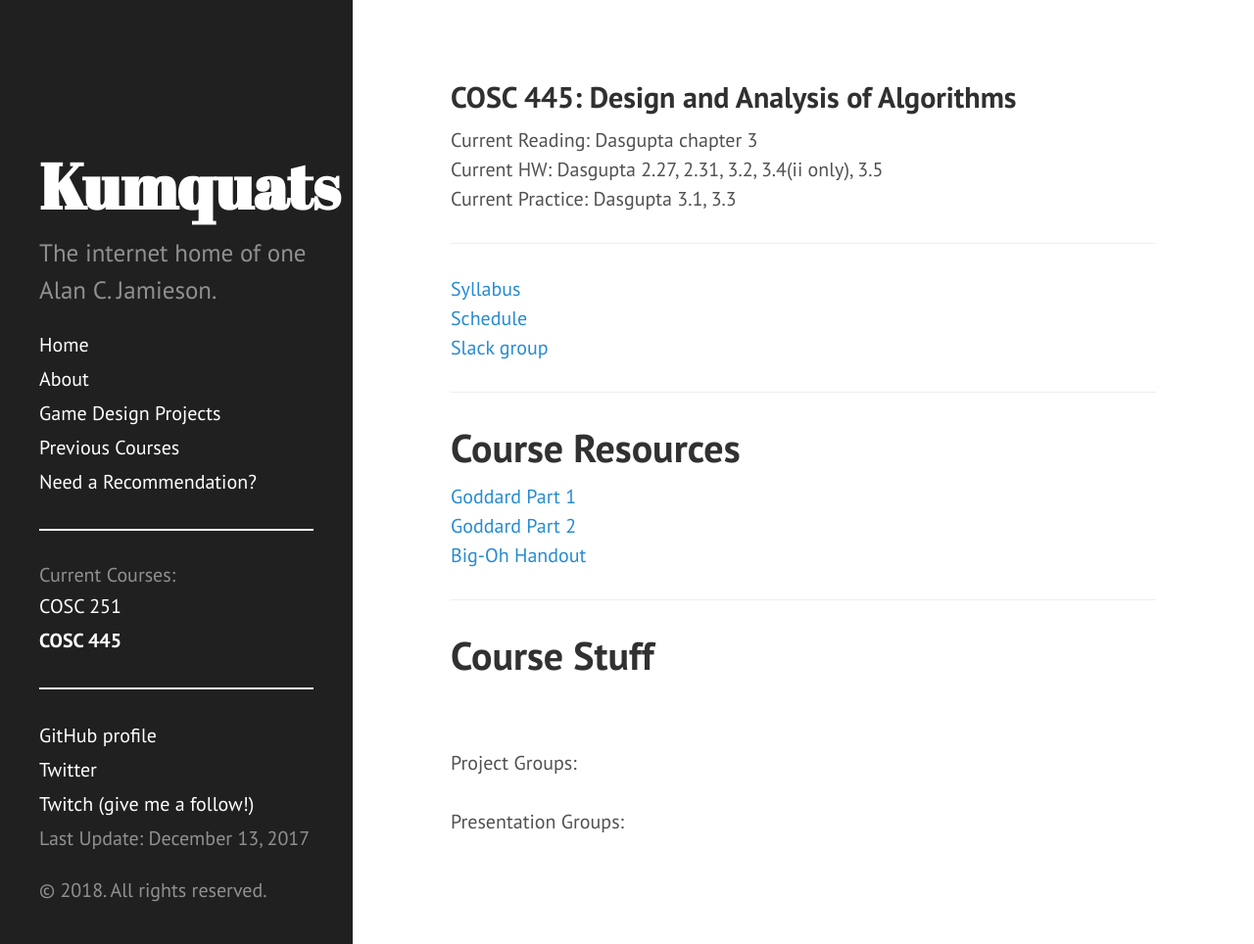
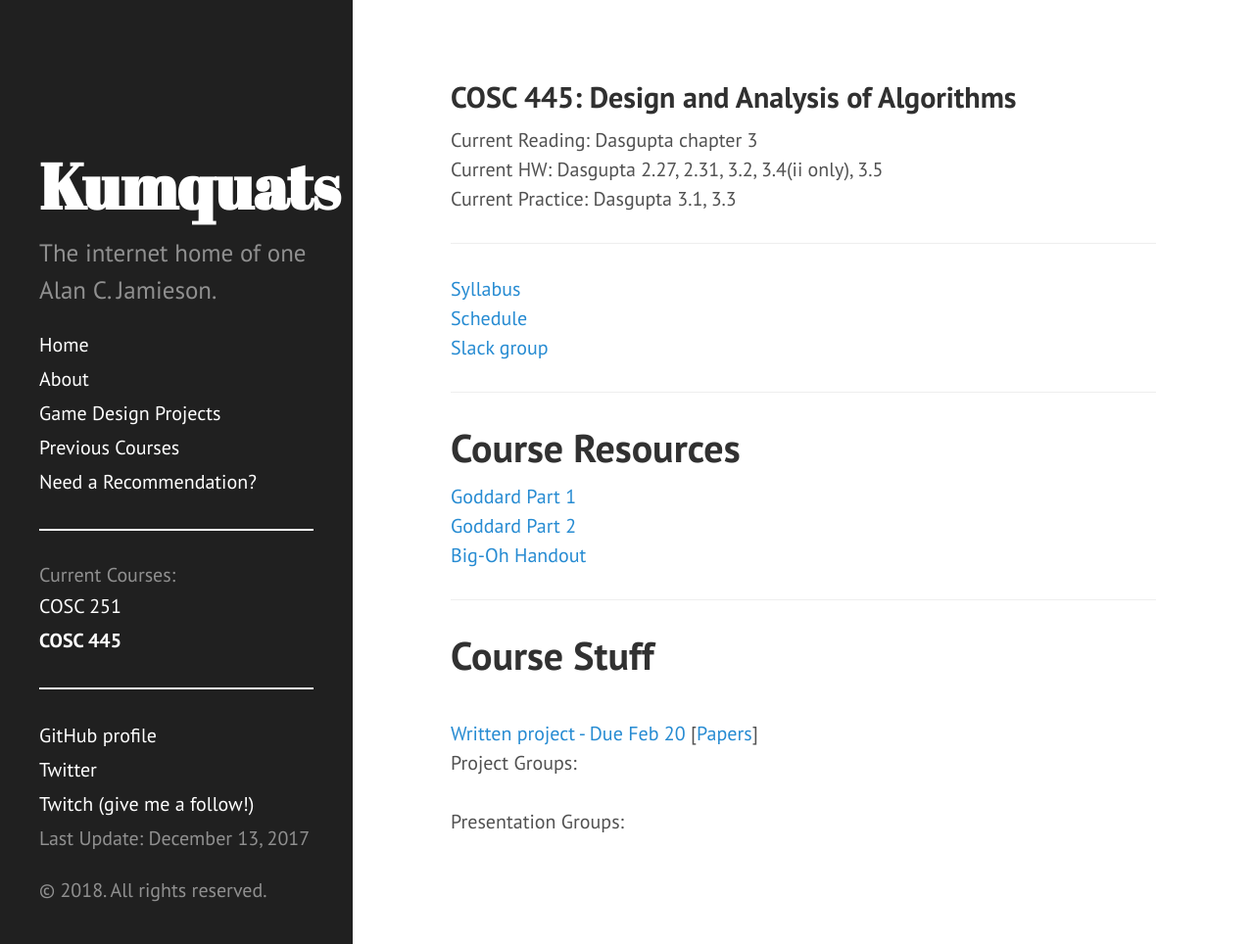
Before and after one commit to ripark/ripark.github.io, a Jekyll site: the page built from s18/cosc445.html, in a window 1280 px wide and 964 px high. Shown: the whole window at 98% size. Built offline with Jekyll 4.4.1, drawn with Linux system fonts in a browser that asks for light colours; Markdown is read by kramdown in place of the engine named in the settings.

Commit message:
445 proj 1

```diff
--- a/s18/cosc445.html
+++ b/s18/cosc445.html
@@ -28,6 +28,7 @@
 <hr>
 <h1>Course Stuff</h1>
 <br>
+<a href="http://ripark.github.io/s18/445proj1.pdf">Written project - Due Feb 20</a> [<a href="http://ripark.github.io/s18/Proj1Papers.zip">Papers</a>]
 <br>
 Project Groups:
 <br>
```
Also changed, not shown: 3 other files.
